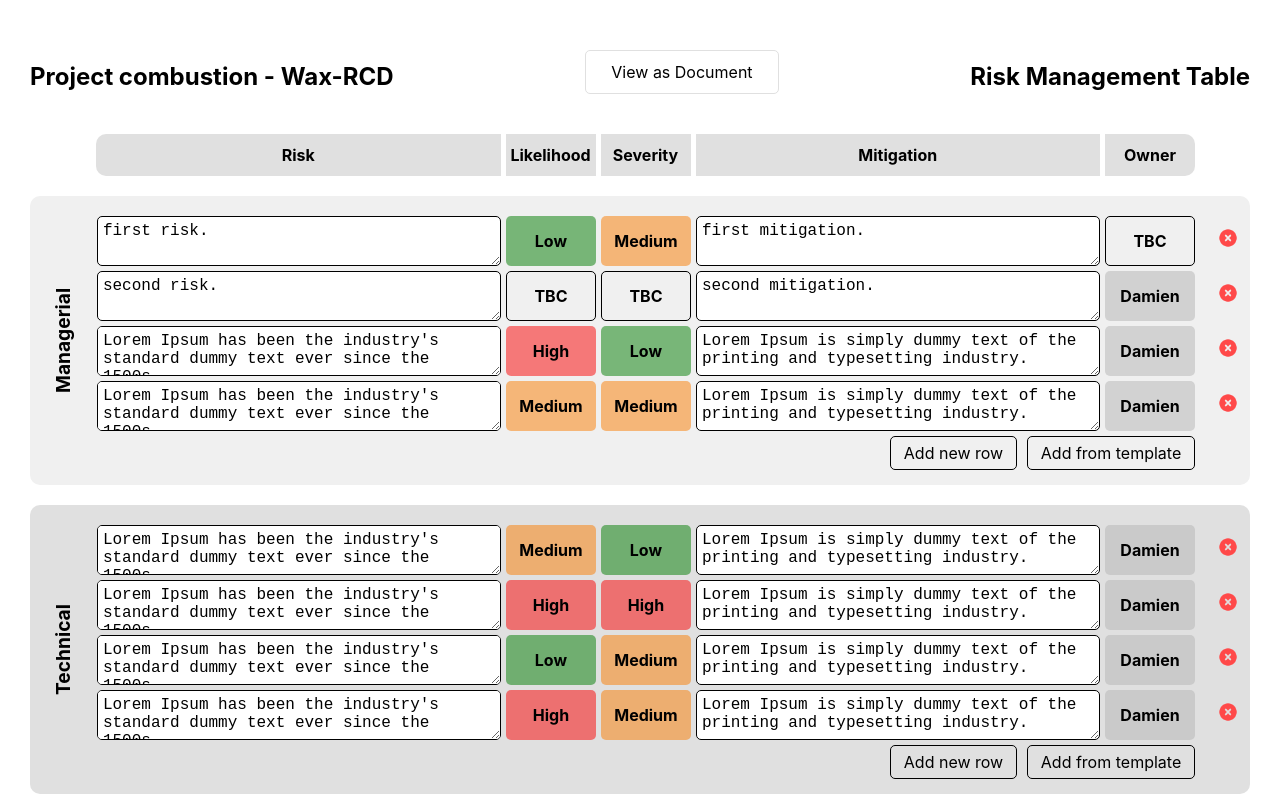
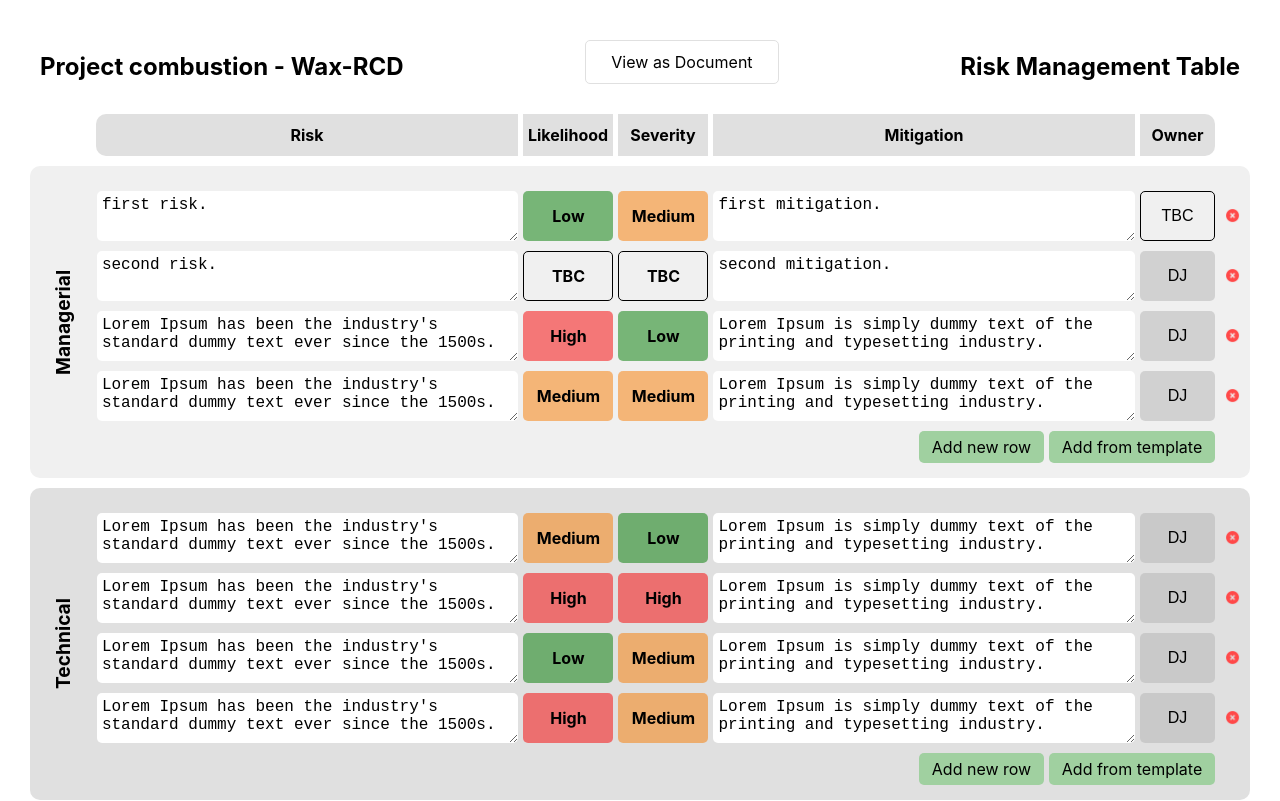
Before and after one commit to jrgrantham/wax, a React (Create React App) app: page /risk-table in a window 1280 px wide. Shown: the top 801 px of the page. Built offline with nearby package versions, Linux system fonts and the light colour scheme.

Commit message:
add editable owner

```diff
--- a/src/index.css
+++ b/src/index.css
@@ -194,7 +194,6 @@ select {
   color: black;
   border: 1px solid black;
   border-radius: 5px;
-  min-width: 200px;
   padding: 5px;
   box-shadow: none;
   -webkit-box-shadow: none;
--- a/src/riskManagement/RiskSingle.jsx
+++ b/src/riskManagement/RiskSingle.jsx
@@ -7,6 +7,7 @@ import {
   deleteRisk,
 } from "../state/actionCreators/riskActionCreators";
 import removeIcon from "../images/removeIcon.png";
+import tick from "../images/tick.png";
 
 function RiskSingle(props) {
   const { type, risk } = props;
@@ -20,13 +21,19 @@ function RiskSingle(props) {
   const initialRiskText = {
     description: risk.description,
     mitigation: risk.mitigation,
+    owner: risk.owner,
+    changes: false,
   };
 
   const [riskText, setRiskText] = useState(initialRiskText);
 
   function onChange(event) {
     console.log(event.target.name);
-    setRiskText({ ...riskText, [event.target.name]: event.target.value });
+    setRiskText({
+      ...riskText,
+      [event.target.name]: event.target.value,
+      changes: true,
+    });
   }
 
   return (
@@ -71,15 +78,28 @@ function RiskSingle(props) {
         name="mitigation"
         value={riskText.mitigation}
       />
-      <div className={`${risk.owner.toLowerCase()} owner flag`}>
+      <input
+        className={`${risk.owner.toLowerCase()} owner flag`}
+        type="text"
+        onChange={onChange}
+        name="owner"
+        value={riskText.owner}
+      />
+      {/* <div className={`${risk.owner.toLowerCase()} owner flag`}>
         <h6>{risk.owner}</h6>
+      </div> */}
+      {riskText.changes ? (
+        <div className="icon" onClick={() => {}}>
+          <img src={tick} alt="delete" />
         </div>
+      ) : (
         <div
-        className="delete"
+          className="icon"
           onClick={() => props.deleteRisk(type.toLowerCase(), risk.id)}
         >
           <img src={removeIcon} alt="delete" />
         </div>
+      )}
     </Container>
   );
 }
@@ -92,9 +112,13 @@ export default connect((state) => state, {
 
 const Container = styled.div`
   display: grid;
-  grid-template-columns: 1fr 90px 90px 1fr 90px 50px;
+  grid-template-columns: 1fr 90px 90px 1fr 75px 30px;
   column-gap: 5px;
-  margin: 5px 0;
+  margin: 10px 0;
+
+  textarea, input {
+    border: none;
+  }
 
   .risk {
     width: 100%;
@@ -139,6 +163,7 @@ const Container = styled.div`
     background-color: rgba(0, 125, 0, 0.5);
   }
   .owner {
+    text-align: center;
     background-color: rgba(180, 180, 180, 0.5);
   }
   .tbc {
@@ -166,11 +191,12 @@ const Container = styled.div`
   .mitigation {
     padding-left: 10px;
   }
-  .delete {
+  .icon {
     margin: auto;
-    padding-left: 5px;
+    padding-right: 5px;
     border-radius: 50%;
-    width: 25px;
+    width: 20px;
+    height: 20px;
     &:hover {
       cursor: pointer;
     }
--- a/src/riskManagement/RiskTable.jsx
+++ b/src/riskManagement/RiskTable.jsx
@@ -77,9 +77,9 @@ const Container = styled.div`
 
   .titles {
     display: grid;
-    grid-template-columns: 1fr 90px 90px 1fr 90px 50px;
+    grid-template-columns: 1fr 90px 90px 1fr 75px 30px;
   column-gap: 5px;
-    margin: 20px 0 20px 66px;
+    margin: 20px 0 10px 66px;
     /* padding: 20px 0; */
     h6 {
       background-color: #e0e0e0;
@@ -97,7 +97,7 @@ const Container = styled.div`
     display: flex;
     justify-content: space-between;
     align-items: flex-end;
-    margin: 20px 0;
+    margin: 10px;
 
     .description {
       text-align: left;
--- a/src/riskManagement/RiskType.jsx
+++ b/src/riskManagement/RiskType.jsx
@@ -45,18 +45,19 @@ export default connect((state) => state, {
 
 const Container = styled.div`
   display: flex;
-  margin-bottom: 20px;
+  margin-bottom: 10px;
   padding: 15px 0;
   border-radius: 10px;
 
   .addRisk {
     display: flex;
     justify-content: flex-end;
-    margin-right: 55px;
+    margin-right: 35px;
     p {
-      border: 1px solid black;
+      background-color: #a0d0a0;
+      /* border: 1px solid black; */
       border-radius: 5px;
-      margin-left: 10px;
+      margin-left: 5px;
       padding: 0.3rem 0.8rem
     }
   }
--- a/src/riskManagement/dummyData.js
+++ b/src/riskManagement/dummyData.js
@@ -49,7 +49,7 @@ export const riskData = {
         "second risk.",
       probability: 0,
       consequence: 0,
-      owner: "Damien",
+      owner: "DJ",
       mitigation:
         "second mitigation.",
     },
@@ -59,7 +59,7 @@ export const riskData = {
         "Lorem Ipsum has been the industry's standard dummy text ever since the 1500s.",
       probability: 3,
       consequence: 1,
-      owner: "Damien",
+      owner: "DJ",
       mitigation:
         "Lorem Ipsum is simply dummy text of the printing and typesetting industry.",
     },
@@ -69,7 +69,7 @@ export const riskData = {
         "Lorem Ipsum has been the industry's standard dummy text ever since the 1500s.",
       probability: 2,
       consequence: 2,
-      owner: "Damien",
+      owner: "DJ",
       mitigation:
         "Lorem Ipsum is simply dummy text of the printing and typesetting industry.",
     },
@@ -81,7 +81,7 @@ export const riskData = {
         "Lorem Ipsum has been the industry's standard dummy text ever since the 1500s.",
       probability: 2,
       consequence: 1,
-      owner: "Damien",
+      owner: "DJ",
       mitigation:
         "Lorem Ipsum is simply dummy text of the printing and typesetting industry.",
     },
@@ -91,7 +91,7 @@ export const riskData = {
         "Lorem Ipsum has been the industry's standard dummy text ever since the 1500s.",
       probability: 3,
       consequence: 3,
-      owner: "Damien",
+      owner: "DJ",
       mitigation:
         "Lorem Ipsum is simply dummy text of the printing and typesetting industry.",
     },
@@ -101,7 +101,7 @@ export const riskData = {
         "Lorem Ipsum has been the industry's standard dummy text ever since the 1500s.",
       probability: 1,
       consequence: 2,
-      owner: "Damien",
+      owner: "DJ",
       mitigation:
         "Lorem Ipsum is simply dummy text of the printing and typesetting industry.",
     },
@@ -111,7 +111,7 @@ export const riskData = {
         "Lorem Ipsum has been the industry's standard dummy text ever since the 1500s.",
       probability: 3,
       consequence: 2,
-      owner: "Damien",
+      owner: "DJ",
       mitigation:
         "Lorem Ipsum is simply dummy text of the printing and typesetting industry.",
     },
@@ -123,7 +123,7 @@ export const riskData = {
         "Lorem Ipsum has been the industry's standard dummy text ever since the 1500s.",
       probability: 2,
       consequence: 1,
-      owner: "Damien",
+      owner: "DJ",
       mitigation:
         "Lorem Ipsum is simply dummy text of the printing and typesetting industry.",
     },
@@ -133,7 +133,7 @@ export const riskData = {
         "Lorem Ipsum has been the industry's standard dummy text ever since the 1500s.",
       probability: 3,
       consequence: 1,
-      owner: "Damien",
+      owner: "DJ",
       mitigation:
         "Lorem Ipsum is simply dummy text of the printing and typesetting industry.",
     },
@@ -143,7 +143,7 @@ export const riskData = {
         "Lorem Ipsum has been the industry's standard dummy text ever since the 1500s.",
       probability: 2,
       consequence: 1,
-      owner: "Damien",
+      owner: "DJ",
       mitigation:
         "Lorem Ipsum is simply dummy text of the printing and typesetting industry.",
     },
```
Also changed, not shown: src/images/tick.png (added). Lines whose indentation alone changed are shown as unchanged.
